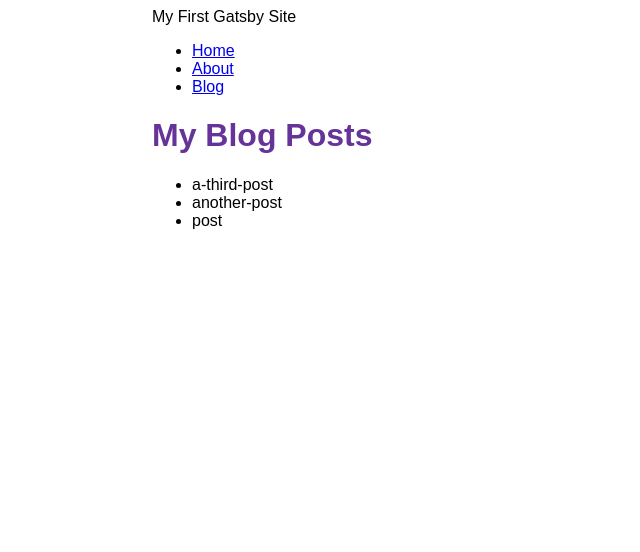
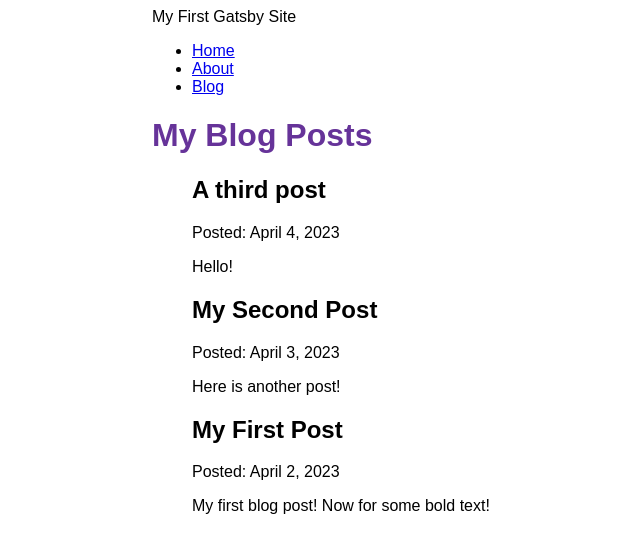
Before and after one commit to ewaschukmps/gatsby-tutorial-site, a Gatsby site: page /blog in a window 1280 px wide. Shown: the whole page, without its empty margins (238-878 px from the left). Built offline with nearby package versions, Linux system fonts and the light colour scheme; Gatsby itself is replaced by a stand-in of ours.

Commit message:
Part 5 of the gatsby tutorial

```diff
--- a/gatsby-config.js
+++ b/gatsby-config.js
@@ -7,6 +7,7 @@
   },
   plugins: [
     "gatsby-plugin-image",
+    "gatsby-plugin-mdx",
     "gatsby-plugin-sharp",
     {
       resolve: "gatsby-source-filesystem",
--- a/package.json
+++ b/package.json
@@ -15,8 +15,10 @@
     "clean": "gatsby clean"
   },
   "dependencies": {
+    "@mdx-js/react": "^2.3.0",
     "gatsby": "^5.8.1",
     "gatsby-plugin-image": "^3.8.0",
+    "gatsby-plugin-mdx": "^5.8.0",
     "gatsby-plugin-sharp": "^5.8.1",
     "gatsby-source-filesystem": "^5.8.0",
     "react": "^18.2.0",
--- a/src/blog/a-third-post.mdx
+++ b/src/blog/a-third-post.mdx
@@ -0,0 +1,7 @@
+---
+title: "A third post"
+date: "2023-04-04"
+slug: "a-third-post"
+---
+
+Hello!
--- a/src/blog/another-post.mdx
+++ b/src/blog/another-post.mdx
@@ -0,0 +1,7 @@
+---
+title: "My Second Post"
+date: "2023-04-03"
+slug: "another-post"
+---
+
+Here is another post!
--- a/src/blog/post.mdx
+++ b/src/blog/post.mdx
@@ -0,0 +1,7 @@
+---
+title: "My First Post"
+date: "2023-04-02"
+slug: "my-first-post"
+---
+
+My first blog post! Now for some **bold text**!
--- a/src/pages/blog.js
+++ b/src/pages/blog.js
@@ -8,10 +8,12 @@
     <Layout pageTitle="My Blog Posts">
       <ul>
         {
-          data.allFile.nodes.map(node => (
-            <li key={node.name}>
-              {node.name}
-            </li>
+          data.allMdx.nodes.map((node) => (
+            <article key={node.id}>
+              <h2>{node.frontmatter.title}</h2>
+              <p>Posted: {node.frontmatter.date}</p>
+              <p>{node.excerpt}</p>
+            </article>
           ))
         }
       </ul>
@@ -21,9 +23,14 @@
 
 export const query = graphql`
   query {
-    allFile {
+    allMdx(sort: { frontmatter: { date: DESC }}) {
       nodes {
-        name
+        frontmatter {
+          date(formatString: "MMMM D, YYYY")
+          title
+        }
+        id
+        excerpt
       }
     }
   }
```
Also changed, not shown: 1 other file.
